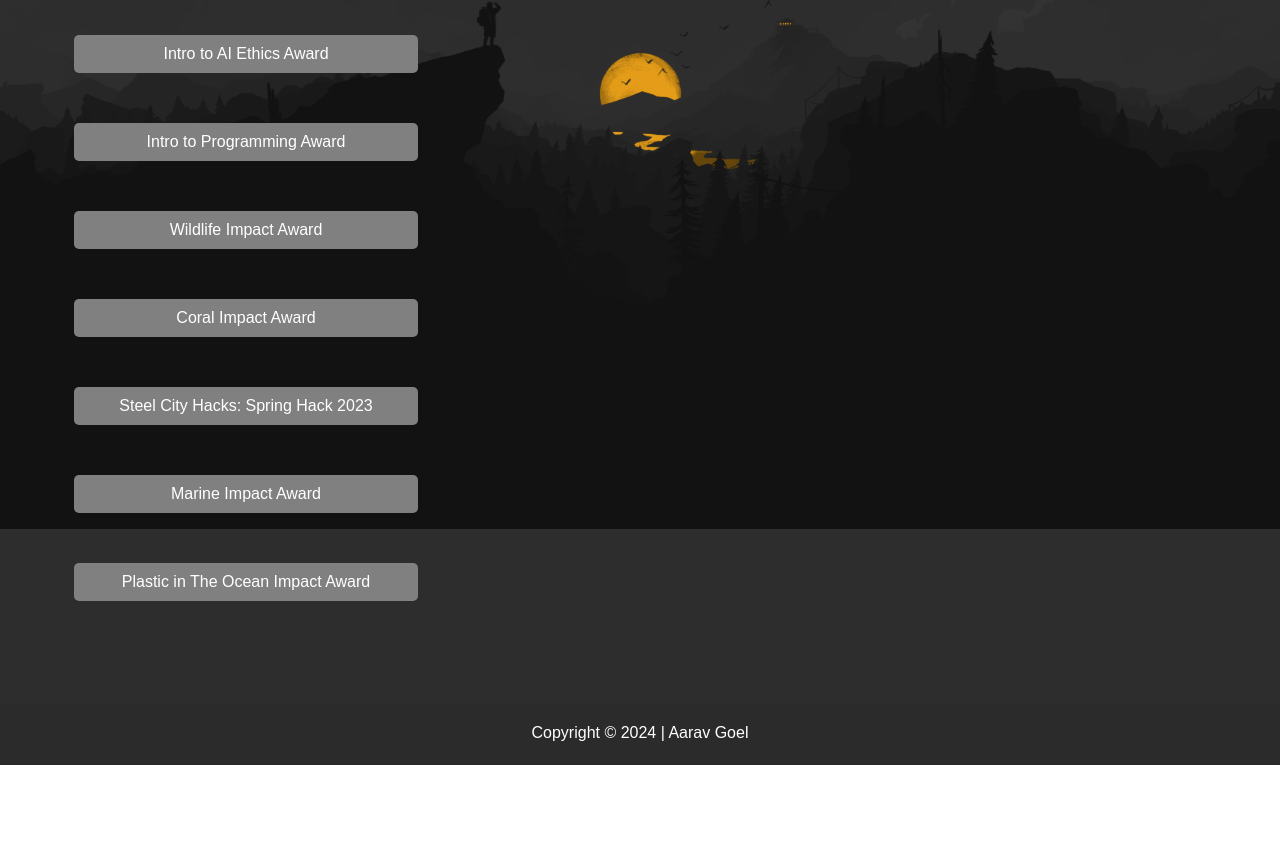
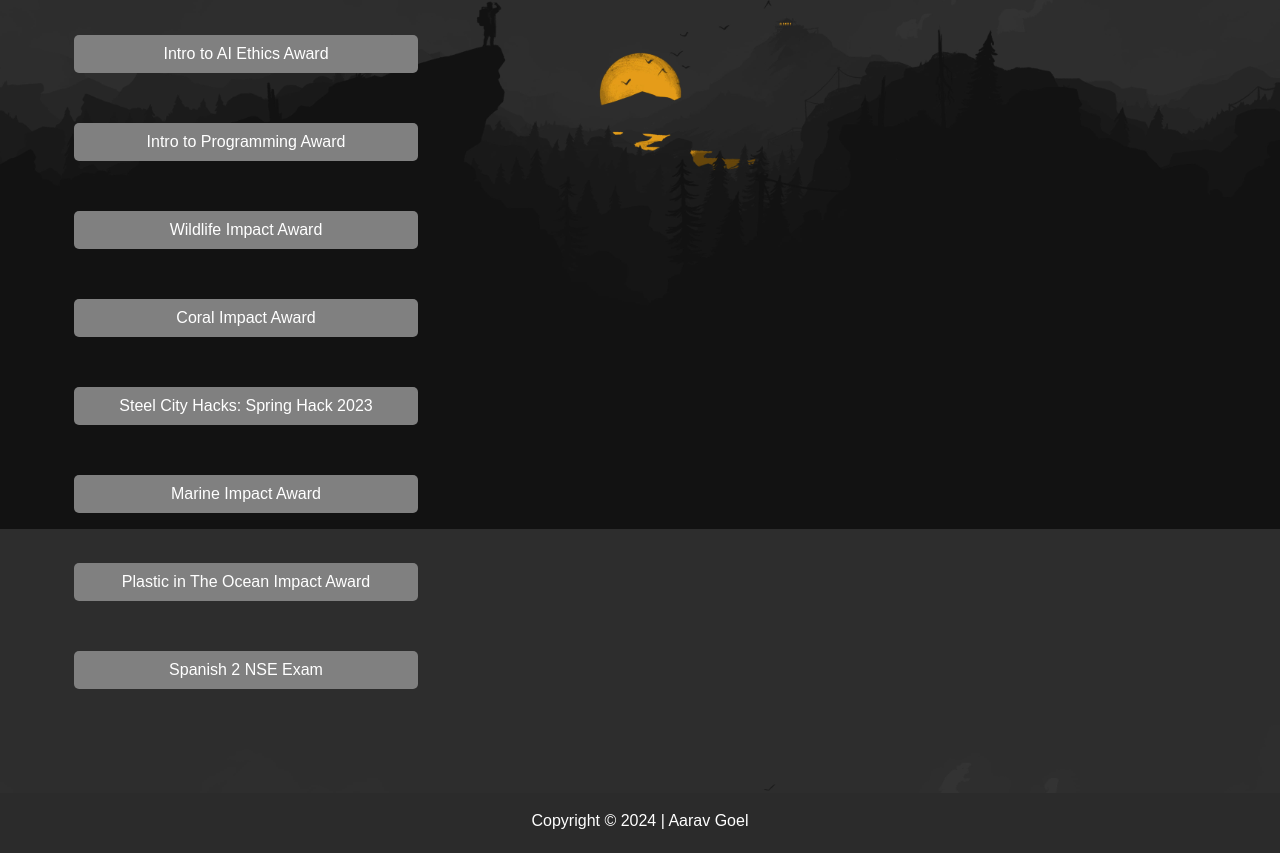
Before and after one commit to aaravgoel5/Portfolio, a plain HTML site: page award.html in a window 1280 px wide. Shown: the part 271-1124 px from the top of the page. Before the commit the page ends 1036 px from the top, so only its background shows below. Drawn offline with Linux system fonts and the light colour scheme.

Commit message:
Update award.html

```diff
--- a/award.html
+++ b/award.html
@@ -105,6 +105,9 @@
      <div class="about-info">
       <button onclick="window.open('https://impact.dots.eco/certificate/44470464-6971-46d3-adf6-d036921b5d70', '_blank')">Plastic in The Ocean Impact Award</button>
     </div>
+    <div class="about-info">
+      <button onclick="window.open('https://drive.google.com/file/d/1f7oz-JgWR9v4mb6bC26c9oid05mjpLAZ/view?usp=sharinghttps://drive.google.com/file/d/1f7oz-JgWR9v4mb6bC26c9oid05mjpLAZ/view?usp=sharing')">Spanish 2 NSE Exam</button>
+    </div>
 
   </main>
 
```
